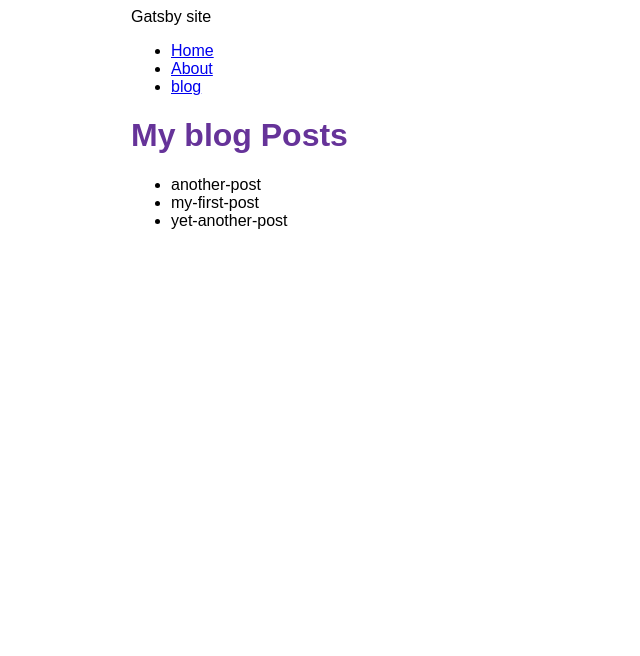
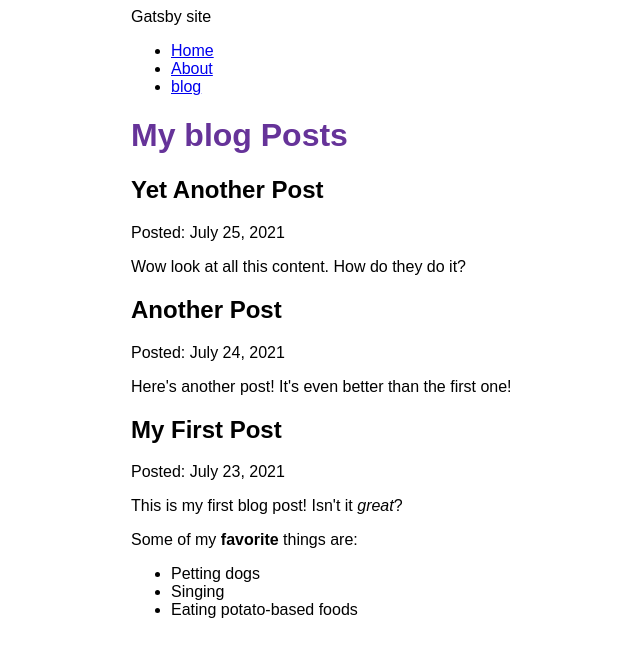
Before and after one commit to stanulilic/my-first-gatsby-site, a Gatsby site: page /blog in a window 1280 px wide. Shown: the whole page, without its empty margins (259-899 px from the left). Built offline with nearby package versions, Linux system fonts and the light colour scheme; Gatsby itself is replaced by a stand-in of ours.

Commit message:
Finished Gatsby Tutorial Part 5

```diff
--- /dev/null
+++ b/blog/another-post.mdx
@@ -0,0 +1,6 @@
+---
+title: "Another Post"
+date: "2021-07-24"
+---
+
+Here's another post! It's even better than the first one!
--- /dev/null
+++ b/blog/my-first-post.mdx
@@ -0,0 +1,12 @@
+---
+title: "My First Post"
+date: "2021-07-23"
+---
+
+This is my first blog post! Isn't it _great_?
+
+Some of my **favorite** things are:
+
+- Petting dogs
+- Singing
+- Eating potato-based foods
--- /dev/null
+++ b/blog/yet-another-post.mdx
@@ -0,0 +1,6 @@
+---
+title: "Yet Another Post"
+date: "2021-07-25"
+---
+
+Wow look at all this content. How do they do it?
--- a/gatsby-config.js
+++ b/gatsby-config.js
@@ -14,5 +14,6 @@ module.exports = {
         path: `${__dirname}/blog`,
       },
     },
+    "gatsby-plugin-mdx",
   ],
 };
--- a/package.json
+++ b/package.json
@@ -15,9 +15,12 @@
     "clean": "gatsby clean"
   },
   "dependencies": {
+    "@mdx-js/mdx": "^1.6.22",
+    "@mdx-js/react": "^1.6.22",
     "gatsby": "^3.11.0",
     "gatsby-plugin-gatsby-cloud": "^2.11.0",
     "gatsby-plugin-image": "^1.11.0",
+    "gatsby-plugin-mdx": "^2.11.0",
     "gatsby-plugin-sharp": "^3.11.0",
     "gatsby-source-filesystem": "^3.11.0",
     "react": "^17.0.1",
--- a/src/pages/blog.js
+++ b/src/pages/blog.js
@@ -1,24 +1,32 @@
 import * as React from "react";
 import Layout from "../components/layout";
+import { MDXRenderer } from "gatsby-plugin-mdx";
 import { graphql } from "gatsby";
 
 const BlogPage = ({ data }) => {
   return (
     <Layout pageTitle="My blog Posts">
-      <ul>
-        {data.allFile.nodes.map((node) => (
-          <li key={node.name}>{node.name}</li>
-        ))}
-      </ul>
+      {data.allMdx.nodes.map((node) => (
+        <article key={node.id}>
+          <h2>{node.frontmatter.title}</h2>
+          <p>Posted: {node.frontmatter.date} </p>
+          <MDXRenderer>{node.body}</MDXRenderer>
+        </article>
+      ))}
     </Layout>
   );
 };
 
 export const query = graphql`
   query {
-    allFile {
+    allMdx(sort: { fields: frontmatter___date, order: DESC }) {
       nodes {
-        name
+        frontmatter {
+          date(formatString: "MMMM D, YYYY")
+          title
+        }
+        id
+        body
       }
     }
   }
```
Also changed, not shown: blog/another-post.md (deleted), blog/my-first-post.md (deleted), blog/yet-another-post.md (deleted), 1 other file.
